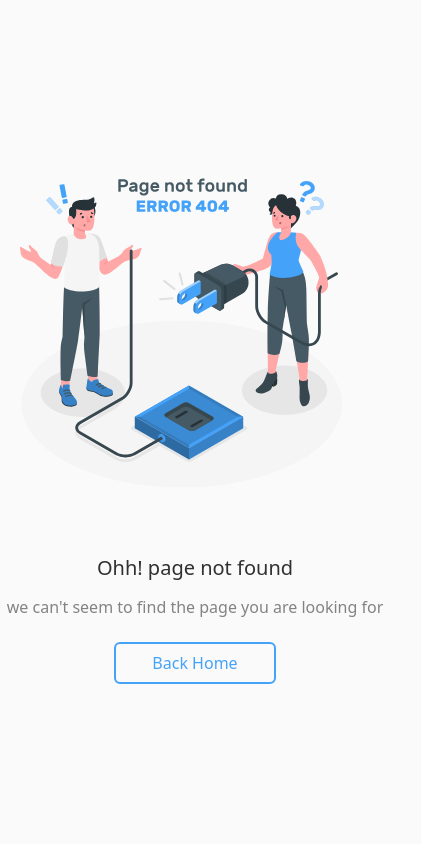
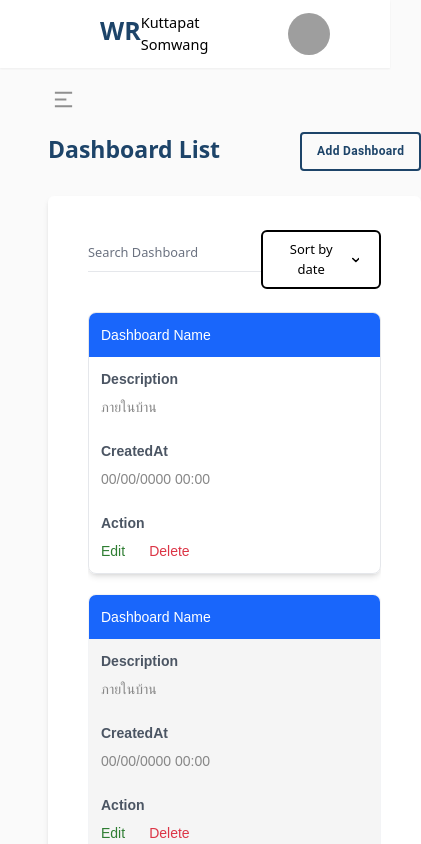
Before and after one commit to gunktp20/warering-client, a React (Vite) app: page /dashboard_list in a window 390 px wide. Before the commit this address had no page. Shown: the top 844 px of the page, 421 px wide, since content can reach past the window. Built offline with nearby package versions, Linux system fonts and the light colour scheme; grey boxes are pictures that could not be loaded.

Commit message:
frontend: dashboard list responsive

```diff
--- a/src/App.css
+++ b/src/App.css
@@ -33,3 +33,7 @@ table th {
     background-color: #1966fb;
     color: white;
 }
+
+@media screen and (min-width:0px) and (max-width:600px) {
+    table tr:nth-child(even){background-color: "#000";}
+}
--- a/src/App.tsx
+++ b/src/App.tsx
@@ -18,6 +18,7 @@ function App() {
         <Route path="/home" element={<Landing />} />
         <Route path="/reset-password/:token" element={<ResetPass />} />
         <Route path="/term-condition" element={<TermAndCondition />} />
+        <Route path="/dashboard_list" element={<Dashboard />} />
         <Route element={<RequireUser />}>
           <Route path="/" element={<Overview />} />
           <Route path="/dashboard" element={<Dashboard />} />
--- a/src/pages/Dashboard/index.tsx
+++ b/src/pages/Dashboard/index.tsx
@@ -20,6 +20,9 @@ function Dashboard() {
     const [isDrawerOpen, setIsDrawerOpen] = useState<boolean>(false);
     const [isMember, setIsMember] = useState<boolean>(true);
     const { user, token } = useAppSelector((state) => state.auth);
+
+    // mock data
+    const dashboard_list = [1, 2, 3, 4, 5]
 
     const [values, setValues] = useState({
         search_dashboard: "",
@@ -51,7 +54,7 @@ function Dashboard() {
                     setIsMember={setIsMember}
                     isMember={isMember}
                 />
-        <div className="m-[3rem] relative top-[4rem] w-[100%] h-fit flex flex-col sm:top-[8rem] bg-white shadow-md py-8 px-10 rounded-md sm:m-1">
+                <div className="m-[3rem] relative top-[4rem] w-[100%] h-fit flex flex-col sm:top-[5rem] bg-white shadow-md py-8 px-10 rounded-md sm:m-[3rem]">
                     <button
                         onClick={() => {
                             setIsDrawerOpen(true);
@@ -66,7 +69,7 @@ function Dashboard() {
                     </div>
                     <div className="absolute top-[-4rem] text-[23px] text-[#1d4469] font-bold right-0">
                         <Button
-              onClick={() => {}}
+                            onClick={() => { }}
                             style={{
                                 textTransform: "none",
                                 width: "100%",
@@ -102,75 +105,6 @@ function Dashboard() {
                         </div>
                         <FormControl title="Sort by date" options={["Date"]} />
                     </div>
-
-          {/* <table className="table rounded-xl overflow-hidden">
-                        <tr>
-                            <th>Dashboard Name</th>
-                            <th>Description</th>
-                            <th>CreatedAt</th>
-                            <th>Action</th>
-                        </tr>
-                        <tr>
-                            <td>Alfreds Futterkiste</td>
-                            <td>Maria Anders</td>
-                            <td>Germany</td>
-                            <td>Action</td>
-                        </tr>
-                        <tr>
-                            <td>Berglunds snabbköp</td>
-                            <td>Christina Berglund</td>
-                            <td>Sweden</td>
-                            <td>Action</td>
-                        </tr>
-                        <tr>
-                            <td>Centro comercial Moctezuma</td>
-                            <td>Francisco Chang</td>
-                            <td>Mexico</td>
-                            <td>Action</td>
-                        </tr>
-                        <tr>
-                            <td>Ernst Handel</td>
-                            <td>Roland Mendel</td>
-                            <td>Austria</td>
-                            <td>Action</td>
-                        </tr>
-                        <tr>
-                            <td>Island Trading</td>
-                            <td>Helen Bennett</td>
-                            <td>UK</td>
-                            <td>Action</td>
-                        </tr>
-                        <tr>
-                            <td>Königlich Essen</td>
-                            <td>Philip Cramer</td>
-                            <td>Germany</td>
-                            <td>Action</td>
-                        </tr>
-                        <tr>
-                            <td>Laughing Bacchus Winecellars</td>
-                            <td>Yoshi Tannamuri</td>
-                            <td>Canada</td>
-                            <td>Action</td>
-                        </tr>
-                        <tr>
-                            <td>Magazzini Alimentari Riuniti</td>
-                            <td>Giovanni Rovelli</td>
-                            <td>Italy</td>
-                            <td>Action</td>
-                        </tr>
-                        <tr>
-                            <td>North/South</td>
-                            <td>Simon Crowther</td>
-                            <td>UK</td>
-                            <td>Action</td>
-                        </tr>
-                        <tr>
-                            <td>Paris spécialités</td>
-                            <td>Marie Bertrand</td>
-                            <td>France</td>
-                            <td>Action</td>
-                        </tr>
-                    </table> */}
                     <div className="overflow-auto rounded-lg shadow block sm:shadow-none">
                         <table className="w-full">
                             <thead className="border-b-2 border-gray-200 sm:hidden">
@@ -189,62 +123,35 @@ function Dashboard() {
                                     </th>
                                 </tr>
                             </thead>
-
+                            {/* <div className="font-bold hidden mr-3 sm:mb-2 sm:block text-gray-600"> */}
                             <tbody className="divide-y divide-gray-100">
-                <tr className="sm:flex sm:flex-col sm:my-5 sm:border-[1px] sm:rounded-lg sm:shadow-sm">
-                  <td className="p-3 text-sm text-gray-700 whitespace-nowrap text-center sm:text-start">
-                    <a href="#" className=" text-gray-700 hover:underline ">
+                                {dashboard_list.map(() => {
+                                    return <tr className="sm:flex sm:flex-col sm:my-5 sm:border-[1px] sm:rounded-lg sm:shadow-md overflow-hidden">
+                                        <td className="p-3 text-sm text-[#878787] whitespace-nowrap text-center sm:text-start sm:bg-[#1966fb] sm:text-white">
                                             Dashboard Name
-                    </a>
                                         </td>
-                  <td className="p-3 text-sm text-gray-700 whitespace-nowrap text-center sm:text-start">
+                                        <td className="p-3 text-sm text-[#878787] whitespace-nowrap text-center sm:text-start">
+                                            <div className="font-bold hidden mr-3 sm:mb-2 sm:block text-gray-600">Description </div>
                                             ภายในบ้าน
                                         </td>
-                  <td className="p-3 text-sm text-gray-700 whitespace-nowrap text-center sm:text-start">
-                    <span className="p-1.5 text-xs font-medium uppercase tracking-wider text-green-800 rounded-lg bg-opacity-50">
+                                        <td className="p-3 text-sm text-[#878787] whitespace-nowrap text-center sm:text-start">
+                                            <div className="font-bold hidden mr-3 sm:mb-2 sm:block text-gray-600">CreatedAt</div>
                                             00/00/0000 00:00
-                    </span>
+
                                         </td>
-                  <td className="p-3 text-sm text-gray-700 whitespace-nowrap text-center sm:text-start">
-                    16/10/2021
+                                        <td className="p-3 text-sm text-[#878787] whitespace-nowrap text-center sm:text-start">
+                                            <div className="font-bold hidden mr-3 sm:mb-2 sm:block text-gray-600">Action</div>
+                                            <div className="flex justify-center sm:justify-start">
+                                                <button className="mr-6 text-[#2E7D32]">
+                                                    Edit
+                                                </button>
+                                                <button className="text-[#dc3546]">
+                                                    Delete
+                                                </button>
+                                            </div>
                                         </td>
                                     </tr>
-                <tr className="sm:flex sm:flex-col sm:my-5 sm:border-[1px] sm:rounded-lg sm:shadow-sm">
-                  <td className="p-3 text-sm text-gray-700 whitespace-nowrap text-center sm:text-start">
-                    <a href="#" className=" text-gray-700 hover:underline ">
-                      Dashboard Name
-                    </a>
-                  </td>
-                  <td className="p-3 text-sm text-gray-700 whitespace-nowrap text-center sm:text-start">
-                    ภายในบ้าน
-                  </td>
-                  <td className="p-3 text-sm text-gray-700 whitespace-nowrap text-center sm:text-start">
-                    <span className="p-1.5 text-xs font-medium uppercase tracking-wider text-yellow-800 rounded-lg bg-opacity-50">
-                      00/00/0000 00:00
-                    </span>
-                  </td>
-                  <td className="p-3 text-sm text-gray-700 whitespace-nowrap text-center sm:text-start">
-                    16/10/2021
-                  </td>
-                </tr>
-                <tr className="sm:flex sm:flex-col sm:my-5 sm:border-[1px] sm:rounded-lg sm:shadow-sm">
-                  <td className="p-3 text-sm text-gray-700 whitespace-nowrap text-center sm:text-start">
-                    <a href="#" className=" text-gray-700 hover:underline ">
-                      Dashboard Name
-                    </a>
-                  </td>
-                  <td className="p-3 text-sm text-gray-700 whitespace-nowrap text-center sm:text-start">
-                    ภายในบ้าน
-                  </td>
-                  <td className="p-3 text-sm text-gray-700 whitespace-nowrap text-center sm:text-start">
-                    <span className="p-1.5 text-xs font-medium uppercase tracking-wider text-gray-800 rounded-lg bg-opacity-50">
-                      00/00/0000 00:00
-                    </span>
-                  </td>
-                  <td className="p-3 text-sm text-gray-700 whitespace-nowrap text-center sm:text-start">
-                    16/10/2021
-                  </td>
-                </tr>
+                                })}
                             </tbody>
                         </table>
                     </div>
```
Lines whose indentation alone changed are shown as unchanged.
